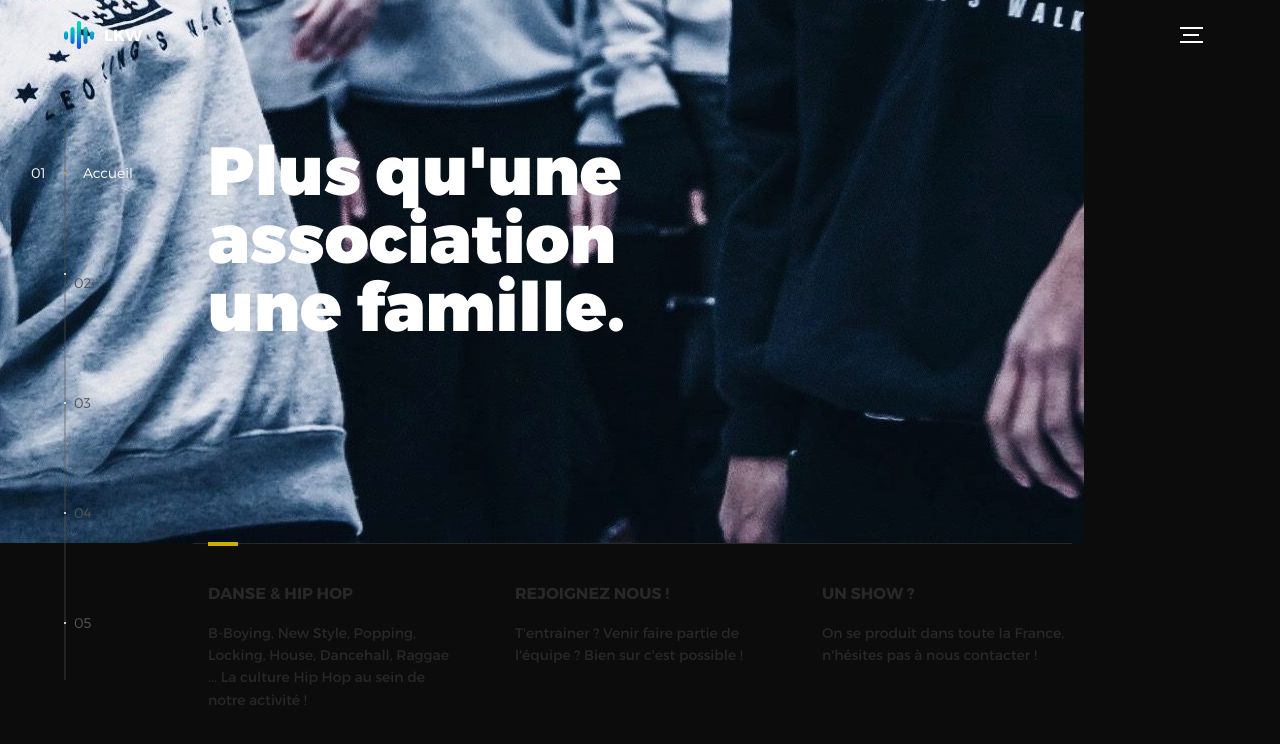
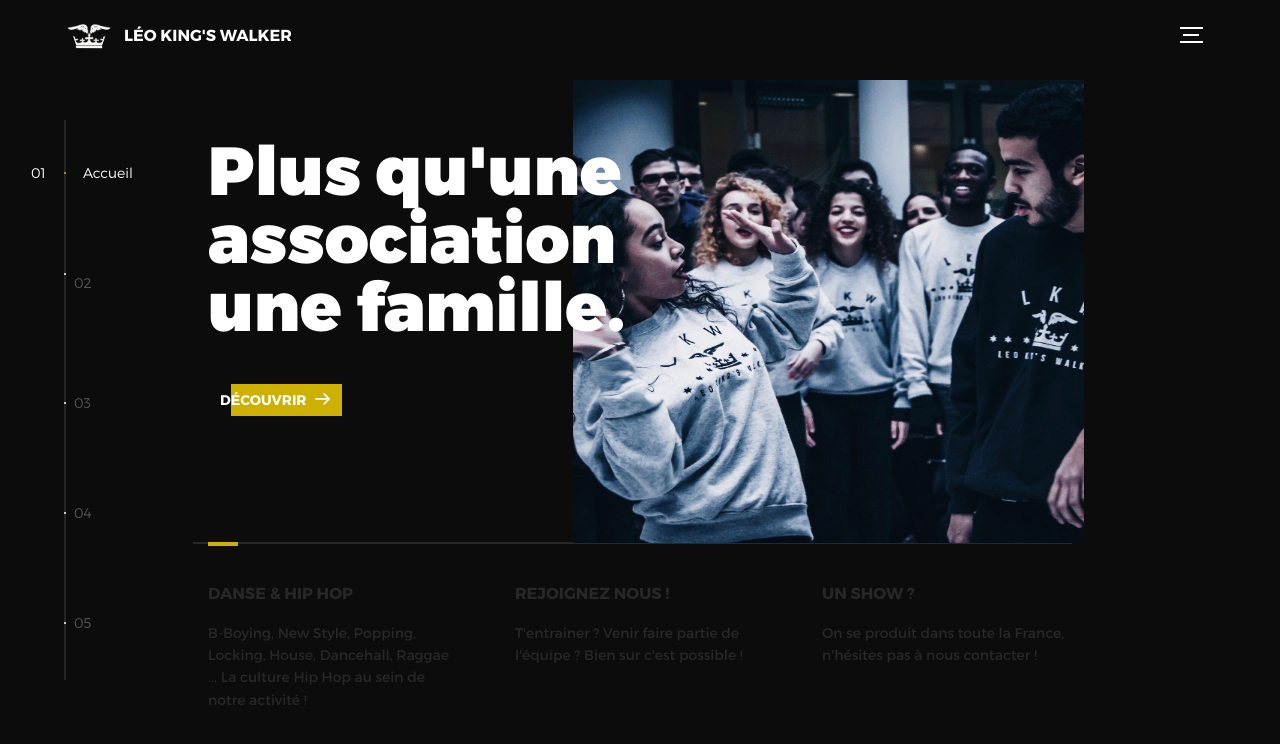
Before and after one commit to leokingswalkerpulv/leokingswalker.github.io, a plain HTML site: page index.html in a window 1280 px wide. Drawn offline with nearby package versions, Linux system fonts and the light colour scheme.

Commit message:
update scss to fix color and some files

```diff
--- a/assets/css/modules/_contact.sass
+++ b/assets/css/modules/_contact.sass
@@ -6,7 +6,7 @@
   width: 100%
   height: 100%
   background:
-    image: url("../img/contact-visual.png")
+    image: url("../img/bckcontact.png")
     position: center
     size: cover
     repeat: no-repeat
--- a/assets/css/modules/_header.sass
+++ b/assets/css/modules/_header.sass
@@ -14,6 +14,10 @@
     align-items: center
     text-decoration: none
     color: $white
+
+    .logo-lkw
+      width: 50px
+      height: 38px
 
     p
       margin: 0 0 0 10px
--- a/assets/css/modules/_intro.sass
+++ b/assets/css/modules/_intro.sass
@@ -14,6 +14,10 @@
   &--banner
     position: relative
     height: 475px
+
+    .homepage-bckg
+      width: 511px
+      height: 463px
 
     &::before
       content: ""
--- a/index.html
+++ b/index.html
@@ -30,8 +30,8 @@
         <div class="l-wrapper">
           <header class="header">
             <a class="header--logo" href="#0">
-            <img src="assets/img/logo.png" alt="Global">
-            <p>LKW</p>
+            <img src="assets/img/lkw_white_transp.png" class="logo-lkw" alt="Léo King's Walker">
+            <p>Léo King's Walker</p>
           </a>
             <button class="header--cta cta">Danse</button>
             <div class="header--nav-toggle">
@@ -60,7 +60,7 @@
                   </svg>
                   <span class="btn-background"></span>
                 </button>
-                  <img src="assets/img/homepage.jpg" alt="Welcome">
+                  <img src="assets/img/homepage.jpg" class="homepage-bckg" alt="Welcome">
                 </div>
                 <div class="intro--options">
                   <a href="#0">
```
Also changed, not shown: assets/css/main.css, assets/img/bck2.jpg (added), assets/img/lkw_white_transp.png (added), 3 other files.
